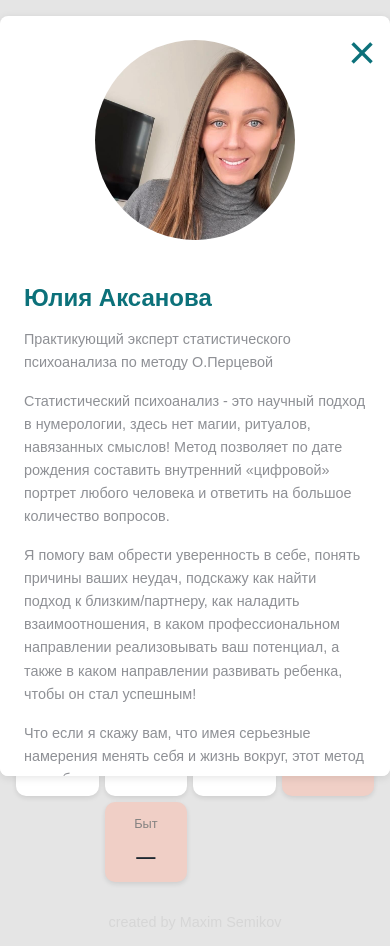
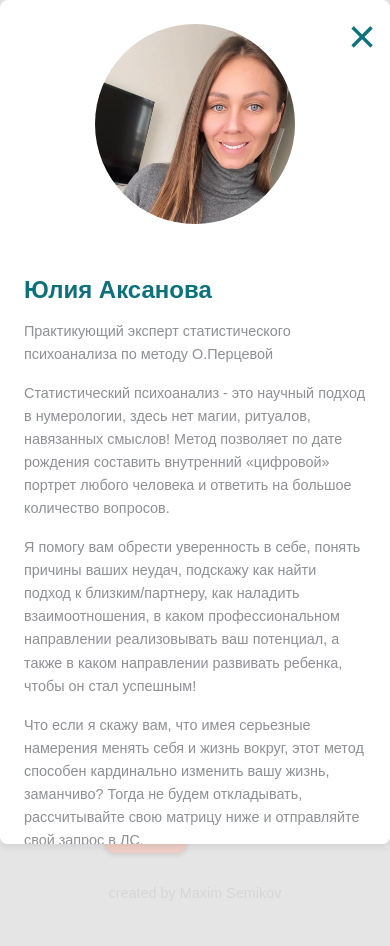
Before and after one commit to Yuliya-matrix/calc, a website: page index.html in a window 390 px wide. Both pictures are taken after a click on the button "О методе". After the commit the page ends 917 px from the top, so only its background shows below. Drawn offline with Linux system fonts and the light colour scheme.

Commit message:
update info section

```diff
--- a/index.html
+++ b/index.html
@@ -14,9 +14,7 @@
 <body>
 
     <div class="main-container">
-        <button id="infoButton" class="info-button">
-            О методе
-        </button>
+
 
         <aside class="expert-info">
             <button class="modal-close" aria-label="Закрыть">&times;</button>
@@ -47,6 +45,13 @@
 
         <main class="calculator">
             <h1>Расчет <span>психоматрицы</span></h1>
+            <button id="infoButton" class="info-button">
+                <svg class="info-icon" xmlns="http://www.w3.org/2000/svg" viewBox="0 0 24 24" fill="currentColor">
+                    <path
+                        d="M12 2C6.48 2 2 6.48 2 12s4.48 10 10 10 10-4.48 10-10S17.52 2 12 2zm1 15h-2v-6h2v6zm0-8h-2V7h2v2z" />
+                </svg>
+                О методе
+            </button>
 
             <div class="input-section">
                 <div class="input-wrapper">
--- a/styles.css
+++ b/styles.css
@@ -107,13 +107,13 @@ input:-internal-autofill-previewed {
   font-size: 1.2rem;
   letter-spacing: 0.2rem;
   user-select: none;
-  color: var(--color-text);
+  color: var(--color-primary);
   border: 1px solid var(--color-sky-border);
   background-color: var(--color-sky);
   border-radius: 8px;
   background-clip: padding-box;
   transition: color 0.2s ease, background 0.2s ease, border 0.2s ease,
-  opacity 0.2s ease;
+    opacity 0.2s ease;
   padding: 1rem 4rem;
 }
 
@@ -197,7 +197,7 @@ input:-internal-autofill-previewed {
 
 .result-section {
   margin-bottom: 1rem;
-  min-height: 60px;
+  min-height: 48px;
   display: flex;
   flex-direction: column;
 }
@@ -313,9 +313,9 @@ input:-internal-autofill-previewed {
 }
 
 .expert-description p.highlight-text {
-  color: var(--color-accent);
-  font-size: 1rem;
-  font-weight: 500;
+  color: var(--color-primary);
+  font-size: 1.2rem;
+  font-weight: 700;
   text-align: center;
   margin-bottom: 0;
 }
@@ -330,7 +330,7 @@ input:-internal-autofill-previewed {
 .calculator h1 {
   font-size: 2.3rem;
   margin-top: 0;
-  margin-bottom: 2rem;
+  margin-bottom: 1rem;
   color: var(--color-primary);
   font-weight: 700;
   text-transform: uppercase;
@@ -341,7 +341,7 @@ input:-internal-autofill-previewed {
 }
 
 .input-section {
-  margin-bottom: 3rem;
+  margin-bottom: 2rem;
 }
 
 .modal {
@@ -383,26 +383,35 @@ input:-internal-autofill-previewed {
   display: none;
 }
 
+.info-button:hover {
+  color: var(--color-primary-hover);
+  border-bottom: 1px solid var(--color-primary);
+}
+
+.info-icon {
+  width: 24px;
+  height: 24px;
+  color: currentColor;
+}
+
 @media (max-width: 768px) {
   .main-container {
     flex-direction: column;
   }
 
   .info-button {
-    display: block;
+    display: flex;
     background: transparent;
-    font-size: 1.1rem;
-    color: var(--color-primary);
+    font-size: 1.5rem;
+    color: #3198a1;
     align-self: flex-start;
     border: none;
     cursor: pointer;
     border-bottom: 1px solid transparent;
-    padding: 0 !important;
-  }
-
-  .info-button:hover {
-    color: var(--color-primary-hover);
-    border-bottom: 1px solid var(--color-primary);
+    padding: 0;
+    align-items: center;
+    gap: 0.5rem;
+    margin-bottom: 1.5rem;
   }
 
   .calculator {
@@ -422,11 +431,12 @@ input:-internal-autofill-previewed {
     display: flex;
     flex-direction: column;
     position: fixed;
+    top: 0;
     left: 0;
     bottom: 0;
     right: 0;
     z-index: 1001;
-    height: 90vh;
+    height: 100vh;
     max-width: none;
     overflow: hidden;
     background: var(--color-white);
@@ -444,7 +454,7 @@ input:-internal-autofill-previewed {
   .expert-info.modal-active .expert-photo {
     background: var(--color-white);
     padding-top: 1.5rem;
-    margin-bottom: 0;
+    margin-bottom: 0.5rem;
   }
 
   .expert-info.modal-active .modal-close {
```
Also changed, not shown: script.min.js, 1 other file.
